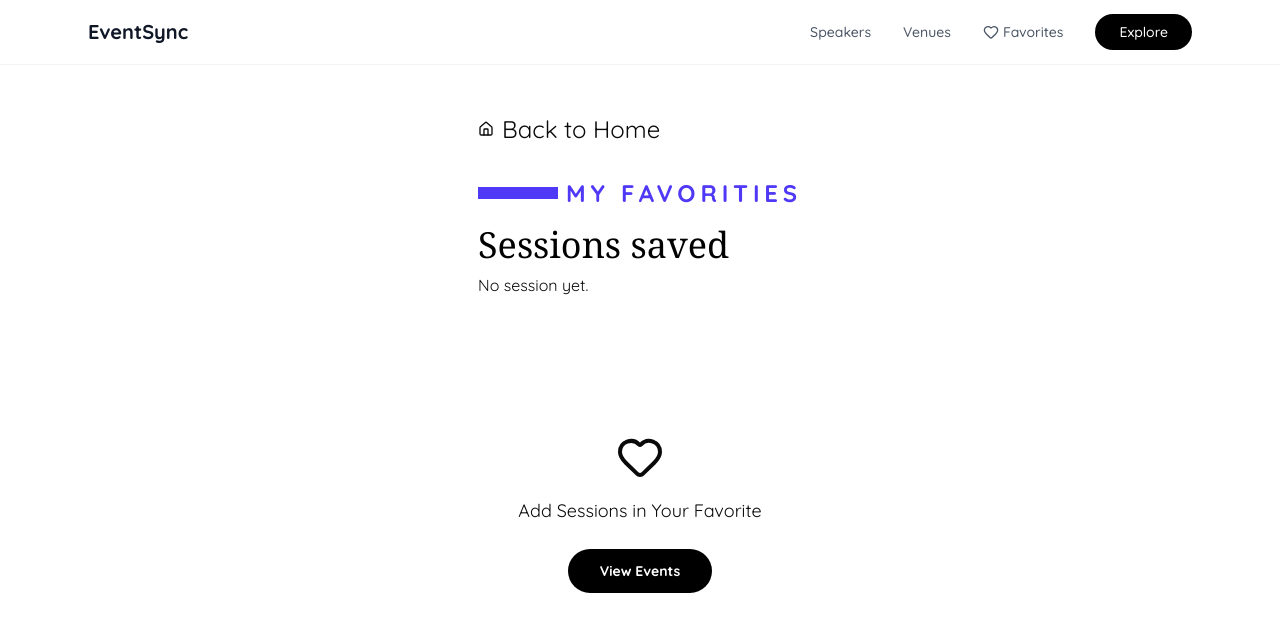
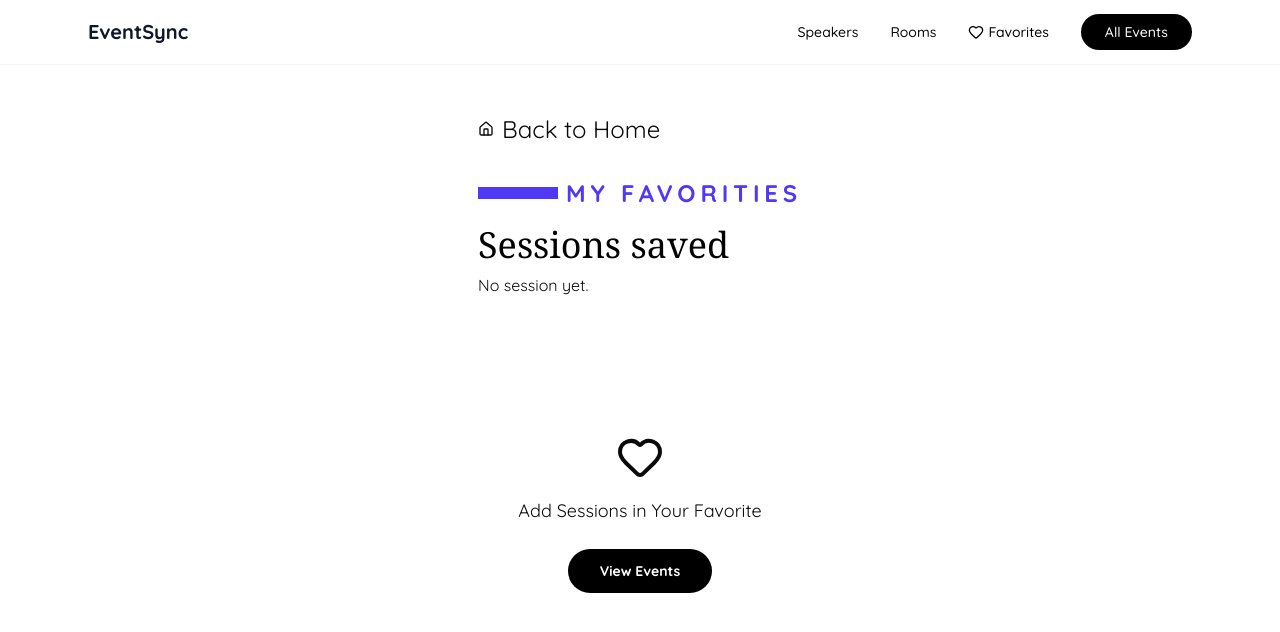
Before and after one commit to gama-hei/eventsync-core-platform, a Next.js app in the folder client/: page /favorites in a window 1280 px wide. Shown: the top 632 px of the page. Built offline with nearby package versions, Linux system fonts and the light colour scheme; no server answers.

Commit message:
refactor(Header) : change navbar name, and change navbar color

```diff
--- a/client/src/components/Header.tsx
+++ b/client/src/components/Header.tsx
@@ -13,19 +13,19 @@ export function Header() {
         <nav className="hidden md:flex items-center gap-8">
           <Link
             href="/speakers"
-            className="text-sm font-medium text-gray-600 hover:text-gray-900 transition-colors"
+            className="text-sm font-medium text-black-600 hover:text-gray-900 transition-colors"
           >
             Speakers
           </Link>
           <Link
             href="/rooms"
-            className="text-sm font-medium text-gray-600 hover:text-gray-900 transition-colors"
+            className="text-sm font-medium text-black-600 hover:text-gray-900 transition-colors"
           >
-            Venues
+            Rooms
           </Link>
           <Link
             href="/favorites"
-            className="flex items-center gap-1 text-sm font-medium text-gray-600 hover:text-gray-900 transition-colors"
+            className="flex items-center gap-1 text-sm font-medium text-black hover:text-gray-900 transition-colors"
           >
             <Heart className="h-4 w-4" />
             Favorites
@@ -34,7 +34,7 @@ export function Header() {
             href="/events"
             className="px-6 py-2 text-sm font-medium bg-black text-white rounded-full hover:bg-gray-800 transition-all"
           >
-            Explore
+            All Events
           </Link>
         </nav>
       </div>
```
